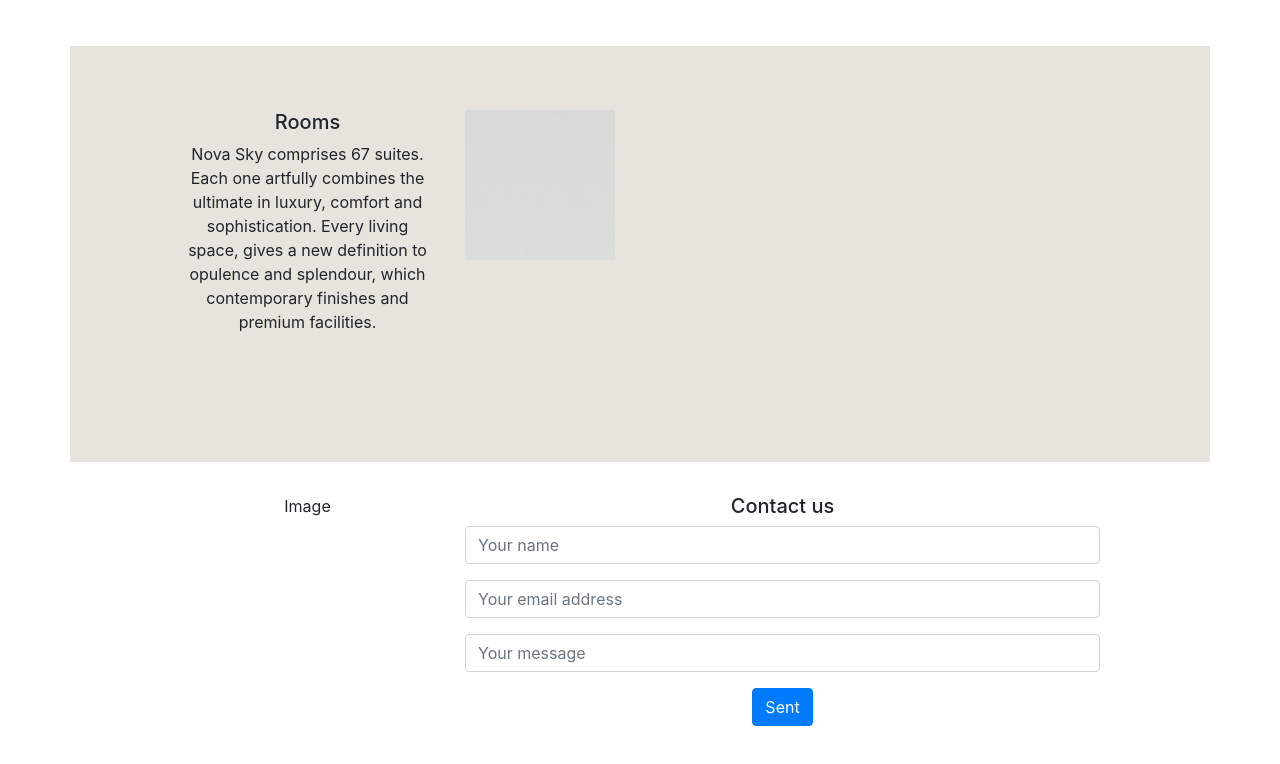
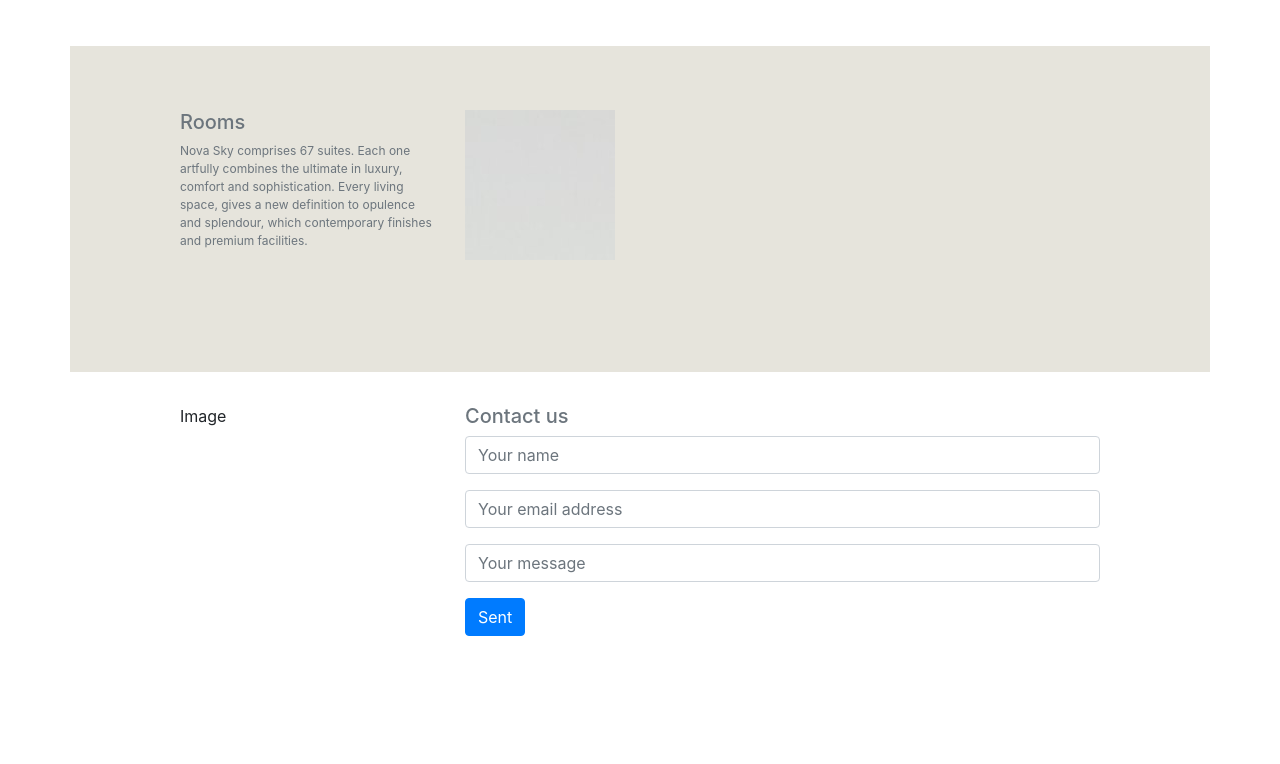
Before and after one commit to nicoleyyr/react-landing-page, a React (Create React App) app: page / in a window 1280 px wide. Shown: the part 850-1614 px from the top of the page. After the commit the page ends 1534 px from the top, so only its background shows below. Built offline with nearby package versions, Linux system fonts and the light colour scheme.

Commit message:
rewrite the style

```diff
--- a/src/AboutUs/AboutUs.js
+++ b/src/AboutUs/AboutUs.js
@@ -5,16 +5,10 @@ import Col from "react-bootstrap/Col";
 
 const aboutUs = () => {
 	const style = {
-		textAlign: "left"
-	};
-	const styleCard = {
 		marginTop: "100px"
 	};
-	const styleText = {
-		fontSize: "12px"
-	};
 	return (
-		<Container className="mb-5" style={style}>
+		<Container className="mb-5 txtali-l">
 			<Row>
 				<Col md={{ span: 6 }}>
 					<img
@@ -26,9 +20,9 @@ const aboutUs = () => {
 					/>
 				</Col>
 				<Col md={{ span: 6 }}>
-					<div style={styleCard}>
-						<h5 className="mb-2 text-muted">About us</h5>
-						<p className="mb-2 text-muted" style={styleText}>
+					<div style={style}>
+						<h5 className="title">About us</h5>
+						<p className="text">
 							A wonder vacation on dream. The beach with the
 							breeze, enjoying the sunset in summer, and bathing
 							the star at midnight. What an amazing thing when you
--- a/src/App.css
+++ b/src/App.css
@@ -1,3 +1,15 @@
 .App {
-  text-align: center;
+	text-align: center;
 }
+.txtali-l {
+  text-align: left;
+}
+.title {
+	color: #6c757d !important;
+	margin-bottom: 0.5rem !important;
+}
+.text {
+	font-size: 12px;
+	color: #6c757d !important;
+	margin-bottom: 0.5rem !important;
+}
```
